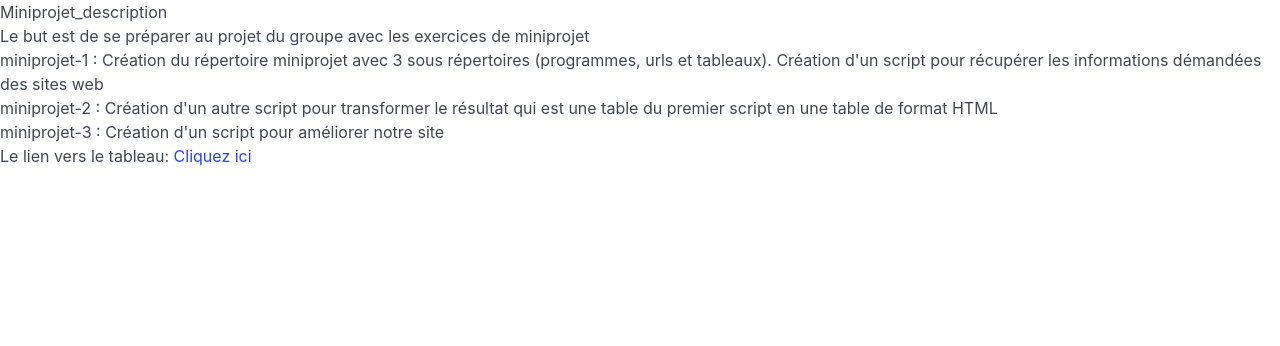
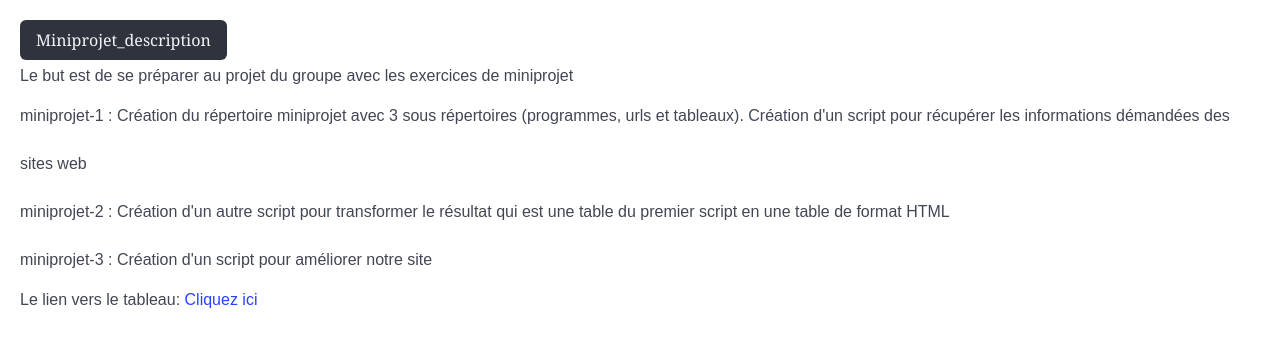
Before and after one commit to Yixian-ch/PPE1-2024, a plain HTML site: page index.html in a window 1280 px wide. Drawn offline with nearby package versions, Linux system fonts and the light colour scheme.

Commit message:
fin miniprojet3

```diff
--- a/index.html
+++ b/index.html
@@ -4,9 +4,26 @@
   <link href="https://cdn.jsdelivr.net/npm/bulma@1.0.2/css/bulma.min.css" rel="stylesheet">
   <meta charset="utf-8" />
   <title>miniprojet_3</title>
+  <style>
+    body{
+      font-family: 'Arial', sans-serif;
+      padding: 20px;
+      justify-content: center;  /* Center horizontally */
+      height: 100vh;            /* Full viewport height */
+      margin: 0;
+      line-height: 2;
+    }
+    h1{
+      font-family: 'Georgia', serif;
+    }
+
+     li{
+      line-height: 3;
+    }
+   </style>
 </head>
 <body>
-  <h1>Miniprojet_description</h1>
+  <h1 class="button is-dark has-text-centered">Miniprojet_description</h1>
   <p>Le but est de se préparer au projet du groupe avec les exercices de miniprojet
   <ul>
     <li>miniprojet-1 : Création du répertoire miniprojet avec 3 sous répertoires (programmes, urls et tableaux). Création d'un script pour récupérer les informations démandées des sites web </li>
```
Also changed, not shown: miniprojet/programmes/test.html (+7 -10 lines), 3 other files.
